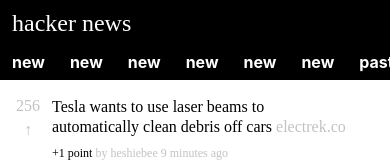
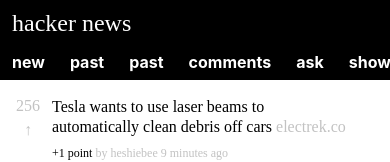
Before and after one commit to JScripteaser/HackerNews, a React Native app: screen / in a window 390 px wide. Shown: the top 162 px of the page. Built offline with nearby package versions, Linux system fonts and the light colour scheme; no server answers.

Commit message:
test master

```diff
--- a/app/components/Header.tsx
+++ b/app/components/Header.tsx
@@ -29,11 +29,7 @@ class Header extends React.Component<Props, State> {
                 <View style={menuContainer}>
                     <ScrollView horizontal={true} showsHorizontalScrollIndicator={false}>
                         <Text style={titleMenu}>new</Text>
-                        <Text style={titleMenu}>new</Text>
-                        <Text style={titleMenu}>new</Text>
-                        <Text style={titleMenu}>new</Text>
-                        <Text style={titleMenu}>new</Text>
-                        <Text style={titleMenu}>new</Text>
+                        <Text style={titleMenu}>past</Text>
                         <Text style={titleMenu}>past</Text>
                         <Text style={titleMenu}>comments</Text>
                         <Text style={titleMenu}>ask</Text>
```
